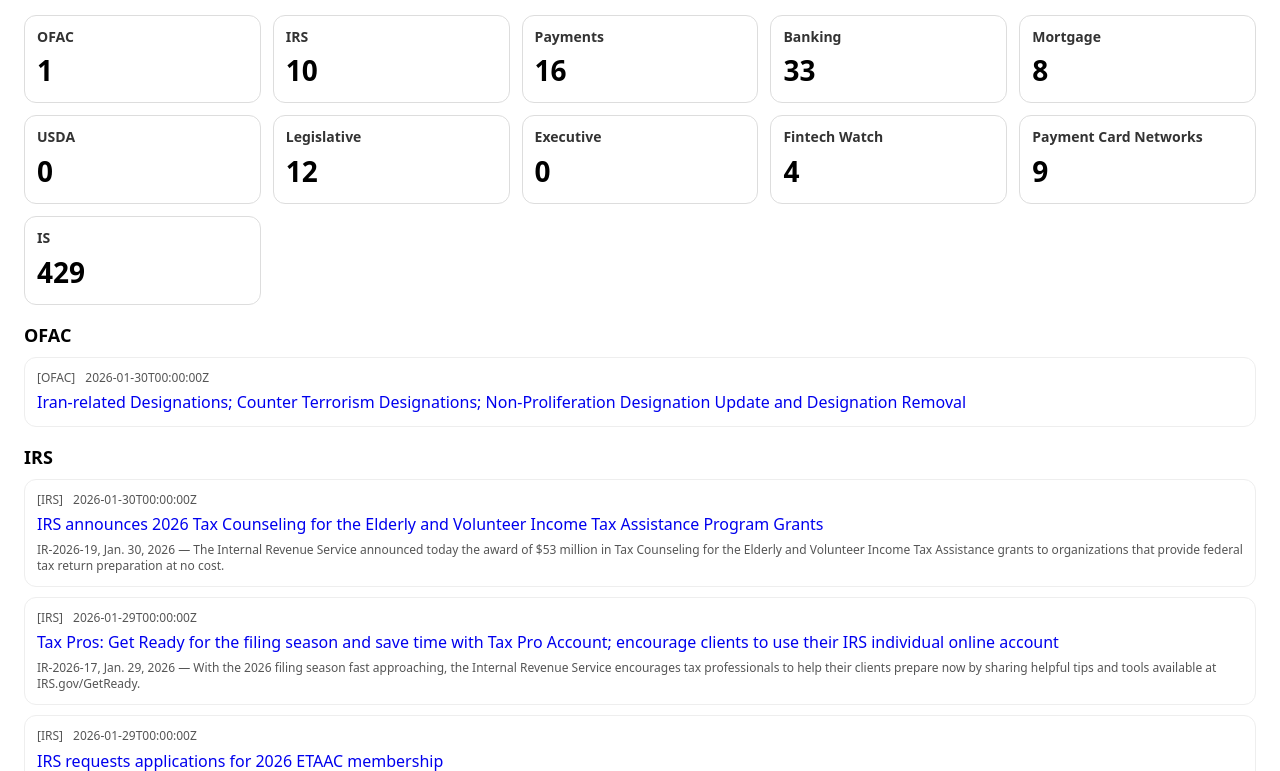
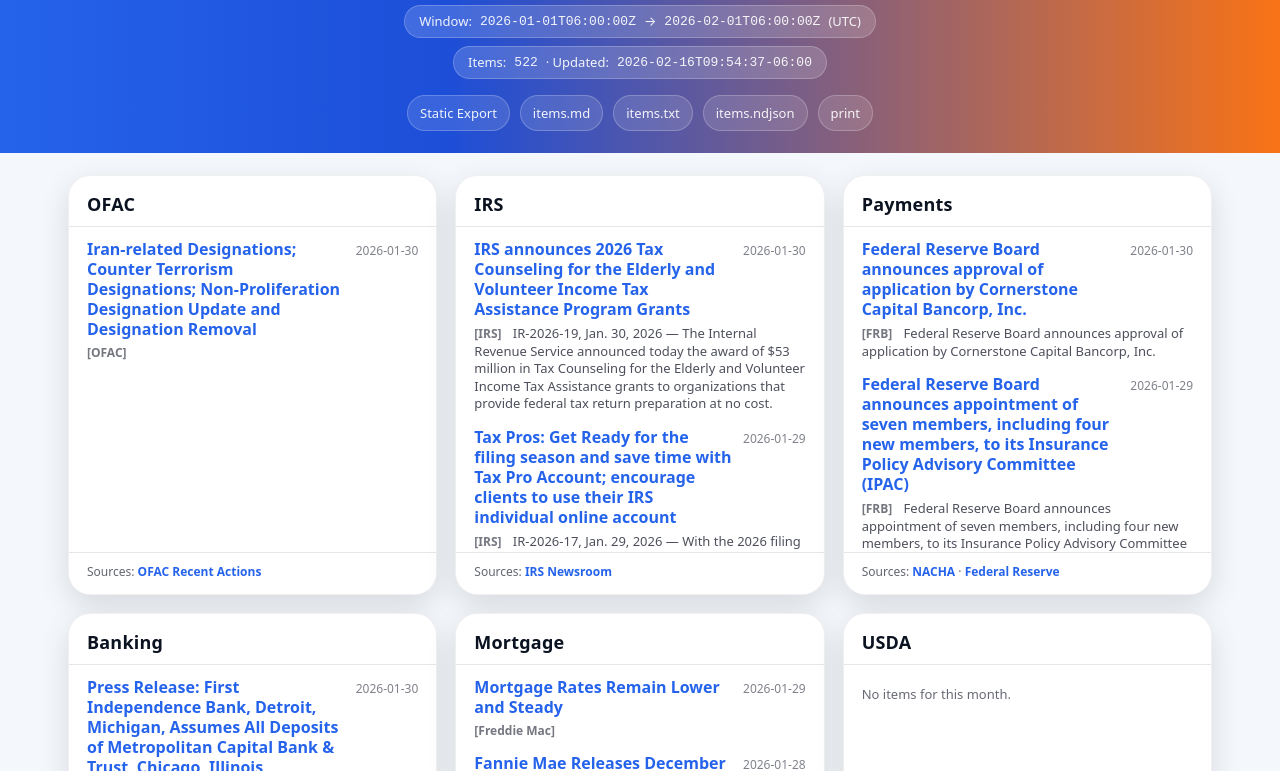
Before and after one commit to jasonw79118/regmonthly, a plain HTML site: page docs/index.html in a window 1280 px wide. Shown: the part 147-918 px from the top of the page. Drawn offline with Linux system fonts and the light colour scheme.

Commit message:
use tile-based homepage with regmonthly styling

```diff
--- a/docs/index.html
+++ b/docs/index.html
@@ -1,109 +1,233 @@
+$index = @'
 <!doctype html>
 <html lang="en">
 <head>
   <meta charset="utf-8" />
   <title>Monthly Regulatory Update</title>
   <meta name="viewport" content="width=device-width, initial-scale=1" />
-  <style>
-    body { font-family: system-ui, -apple-system, Segoe UI, Roboto, sans-serif; margin: 24px; line-height: 1.35; }
-    header { margin-bottom: 18px; }
-    .subtitle { color:#444; }
-    .grid { display:grid; grid-template-columns: repeat(auto-fit, minmax(220px,1fr)); gap: 12px; margin: 14px 0; }
-    .tile { border: 1px solid #ddd; border-radius: 12px; padding: 12px; background:#fff; }
-    .tile h3 { margin: 0 0 6px 0; font-size: 14px; color:#333; }
-    .count { font-size: 28px; font-weight: 700; }
-    .small { font-size: 12px; color:#555; }
-    .section { margin-top: 18px; }
-    .section h2 { margin: 0 0 8px 0; font-size: 18px; }
-    .card { border: 1px solid #eee; border-radius: 12px; padding: 12px; margin: 10px 0; }
-    .meta { display:flex; flex-wrap:wrap; gap: 10px; font-size: 12px; color:#555; margin-bottom: 6px; }
-    a { text-decoration:none; }
-    a:hover { text-decoration:underline; }
-    code { background:#f4f4f4; padding:2px 6px; border-radius: 6px; }
-  </style>
+  <link rel="stylesheet" href="assets/style.css" />
 </head>
+
 <body>
   <header>
     <h1>Monthly Regulatory Update</h1>
     <div class="subtitle">Prior-month regulatory intelligence, published monthly.</div>
-    <div id="window" class="small"></div>
-    <div class="small">
-      Exports:
-      <a href="raw/" target="_blank" rel="noopener">raw</a> ·
-      <a href="raw/items.md" target="_blank" rel="noopener">items.md</a> ·
-      <a href="raw/items.txt" target="_blank" rel="noopener">items.txt</a> ·
-      <a href="raw/items.ndjson" target="_blank" rel="noopener">items.ndjson</a> ·
+
+    <div class="header-meta">
+      <div id="window" class="window">Window: (loading)</div>
+      <div id="count" class="window">Items: (loading)</div>
+    </div>
+
+    <div class="nav">
+      <a href="raw/" target="_blank" rel="noopener">Static Export</a>
+      <a href="raw/items.md" target="_blank" rel="noopener">items.md</a>
+      <a href="raw/items.txt" target="_blank" rel="noopener">items.txt</a>
+      <a href="raw/items.ndjson" target="_blank" rel="noopener">items.ndjson</a>
       <a href="print/items.html" target="_blank" rel="noopener">print</a>
     </div>
   </header>
 
-  <div class="grid" id="tiles"></div>
+  <main>
+    <div id="loading">Loading monthly items…</div>
 
-  <div id="sections"></div>
+    <section class="tiles" id="tiles"></section>
+  </main>
+
+  <footer>
+    <hr />
+    <p class="disclaimer">
+      This dashboard summarizes public sources for convenience. Always refer to the official source for final language.
+    </p>
+  </footer>
 
 <script>
-(async () => {
-  const res = await fetch("data/items.json", { cache: "no-store" });
-  if (!res.ok) {
-    document.getElementById("window").textContent = "Missing data/items.json (run build.py).";
-    return;
-  }
-  const payload = await res.json();
-  const items = payload.items || [];
-
-  const ws = payload.window_start || "";
-  const we = payload.window_end || "";
-  const gen = payload.generated_at_ct || payload.generated_at_utc || "";
-  document.getElementById("window").innerHTML =
-    `Window: <code>${ws}</code> → <code>${we}</code> (UTC) · Updated: <code>${gen}</code>`;
-
-  // Tile order (includes split Legislative/Executive)
-  const categories = [
+(function () {
+  const TILE_ORDER = [
     "OFAC","IRS","Payments","Banking","Mortgage","USDA",
     "Legislative","Executive",
     "Fintech Watch","Payment Card Networks","IS"
   ];
 
-  const counts = {};
-  for (const c of categories) counts[c] = 0;
-  for (const it of items) {
-    const c = it.category || "Other";
-    counts[c] = (counts[c] || 0) + 1;
+  // Accent colors per tile (left stripe)
+  const TILE_ACCENT = {
+    "OFAC": "#ef4444",
+    "IRS": "#f59e0b",
+    "Payments": "#2563eb",
+    "Banking": "#0ea5e9",
+    "Mortgage": "#22c55e",
+    "USDA": "#16a34a",
+    "Legislative": "#a855f7",
+    "Executive": "#f97316",
+    "Fintech Watch": "#06b6d4",
+    "Payment Card Networks": "#111827",
+    "IS": "#64748b",
+  };
+
+  const TILE_SOURCES = {
+    "OFAC": [
+      ["OFAC Recent Actions","https://ofac.treasury.gov/recent-actions"]
+    ],
+    "IRS": [
+      ["IRS Newsroom","https://www.irs.gov/newsroom"]
+    ],
+    "Payments": [
+      ["NACHA","https://www.nacha.org/"],
+      ["Federal Reserve","https://www.federalreserve.gov/"]
+    ],
+    "Banking": [
+      ["OCC","https://www.occ.gov/"],
+      ["FDIC","https://www.fdic.gov/"]
+    ],
+    "Mortgage": [
+      ["FHLB MPF","https://www.fhlbmpf.com/"],
+      ["Fannie Mae","https://www.fanniemae.com/"],
+      ["Freddie Mac","https://www.freddiemac.com/"]
+    ],
+    "USDA": [
+      ["USDA Rural Development","https://www.rd.usda.gov/"]
+    ],
+    "Legislative": [
+      ["Senate Banking Newsroom","https://www.banking.senate.gov/newsroom"],
+      ["Federal Register","https://www.federalregister.gov/"]
+    ],
+    "Executive": [
+      ["White House News","https://www.whitehouse.gov/news/"]
+    ],
+    "Fintech Watch": [
+      ["FIS","https://investor.fisglobal.com/press-releases"],
+      ["Fiserv","https://investors.fiserv.com/newsroom/news-releases"],
+      ["Jack Henry","https://ir.jackhenry.com/press-releases"]
+    ],
+    "Payment Card Networks": [
+      ["Visa","https://usa.visa.com/about-visa/newsroom.html"],
+      ["Mastercard","https://www.mastercard.com/us/en/news-and-trends/press.html"]
+    ],
+    "IS": [
+      ["BleepingComputer","https://www.bleepingcomputer.com/"],
+      ["Microsoft MSRC","https://api.msrc.microsoft.com/"]
+    ],
+  };
+
+  function esc(s) {
+    return String(s ?? "")
+      .replaceAll("&","&amp;").replaceAll("<","&lt;")
+      .replaceAll(">","&gt;").replaceAll('"',"&quot;")
+      .replaceAll("'","&#39;");
   }
 
-  // Render tiles
-  const tiles = document.getElementById("tiles");
-  tiles.innerHTML = categories.map(c => `
-    <div class="tile">
-      <h3>${c}</h3>
-      <div class="count">${counts[c] || 0}</div>
+  function fmtDate(iso) {
+    if (!iso) return "";
+    // show YYYY-MM-DD only
+    return String(iso).slice(0,10);
+  }
+
+  function tileTemplate(cat) {
+    const accent = TILE_ACCENT[cat] || "#2563eb";
+    return `
+      <section class="tile" data-cat="${esc(cat)}" style="--accent:${esc(accent)}">
+        <div class="tile-head">
+          <h2>${esc(cat)}</h2>
         </div>
-  `).join("");
+        <div class="tile-body">
+          <ul class="items" id="list-${esc(cat)}"></ul>
+          <div class="empty" id="empty-${esc(cat)}" style="display:none;">No items for this month.</div>
+        </div>
+        <div class="tile-foot" id="foot-${esc(cat)}"></div>
+      </section>
+    `;
+  }
 
-  // Render sections (only categories that have items)
+  function renderSources(cat) {
+    const srcs = TILE_SOURCES[cat] || [];
+    if (!srcs.length) return "";
+    const links = srcs.map(([label,url]) => `<a href="${esc(url)}" target="_blank" rel="noopener">${esc(label)}</a>`).join(" · ");
+    return `Sources: ${links}`;
+  }
+
+  async function run() {
+    const tilesEl = document.getElementById("tiles");
+    const loadingEl = document.getElementById("loading");
+
+    tilesEl.innerHTML = TILE_ORDER.map(tileTemplate).join("");
+
+    // Set footers
+    for (const cat of TILE_ORDER) {
+      const f = document.getElementById(`foot-${cat}`);
+      if (f) f.innerHTML = renderSources(cat);
+    }
+
+    let payload;
+    try {
+      const res = await fetch("data/items.json", { cache: "no-store" });
+      if (!res.ok) throw new Error(`HTTP ${res.status}`);
+      payload = await res.json();
+    } catch (e) {
+      loadingEl.textContent = "Missing data/items.json (run build.py / workflow).";
+      return;
+    }
+
+    const items = Array.isArray(payload.items) ? payload.items : [];
+
+    // header meta
+    const ws = payload.window_start || "";
+    const we = payload.window_end || "";
+    const gen = payload.generated_at_ct || payload.generated_at_utc || "";
+    document.getElementById("window").innerHTML = `Window: <code>${esc(ws)}</code> → <code>${esc(we)}</code> (UTC)`;
+    document.getElementById("count").innerHTML = `Items: <code>${items.length}</code> · Updated: <code>${esc(gen)}</code>`;
+
+    // group by category
     const byCat = {};
     for (const it of items) {
       const c = it.category || "Other";
       (byCat[c] ||= []).push(it);
     }
 
-  const sections = document.getElementById("sections");
-  sections.innerHTML = categories
-    .filter(c => (byCat[c] || []).length)
-    .map(c => {
-      const list = byCat[c].map(it => `
-        <div class="card">
-          <div class="meta">
-            <span>[${it.source || ""}]</span>
-            <span>${it.published_at || ""}</span>
+    // sort within category (newest first)
+    for (const c in byCat) {
+      byCat[c].sort((a,b) => String(b.published_at||"").localeCompare(String(a.published_at||"")));
+    }
+
+    // render lists (show up to 25 per tile; adjust if you want)
+    const MAX_PER_TILE = 25;
+
+    for (const cat of TILE_ORDER) {
+      const list = document.getElementById(`list-${cat}`);
+      const empty = document.getElementById(`empty-${cat}`);
+      if (!list || !empty) continue;
+
+      const arr = byCat[cat] || [];
+      if (!arr.length) {
+        empty.style.display = "block";
+        continue;
+      }
+
+      empty.style.display = "none";
+      list.innerHTML = arr.slice(0, MAX_PER_TILE).map(it => `
+        <li>
+          <div class="headline">
+            <a href="${esc(it.url)}" target="_blank" rel="noopener">${esc(it.title)}</a>
+            <span class="date">${esc(fmtDate(it.published_at))}</span>
           </div>
-          <div><a href="${it.url}" target="_blank" rel="noopener">${it.title || ""}</a></div>
-          ${it.summary ? `<div class="small" style="margin-top:6px">${it.summary}</div>` : ""}
+          <div class="summary">
+            <span class="source">[${esc(it.source)}]</span>
+            ${it.summary ? esc(it.summary) : ""}
           </div>
+        </li>
       `).join("");
-      return `<div class="section"><h2>${c}</h2>${list}</div>`;
-    }).join("");
+    }
+
+    loadingEl.style.display = "none";
+  }
+
+  run();
 })();
 </script>
 </body>
 </html>
+'@
+
+Set-Content -Path .\docs\index.html -Value $index -Encoding utf8
+
+git add .\docs\index.html
+git commit -m "Upgrade homepage to tile UI + split Legislative/Executive"
+git push
```
Lines whose indentation alone changed are shown as unchanged.
